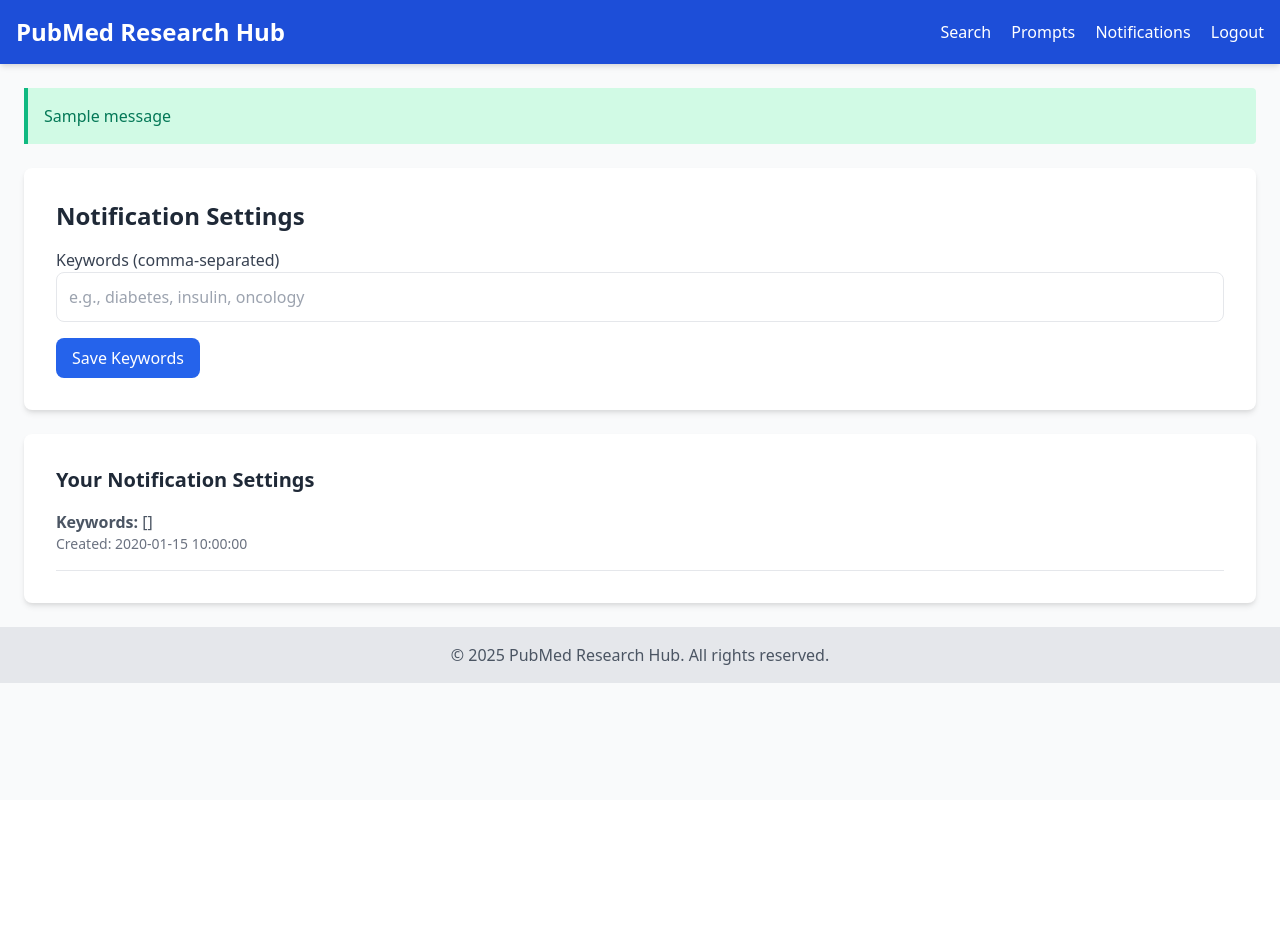
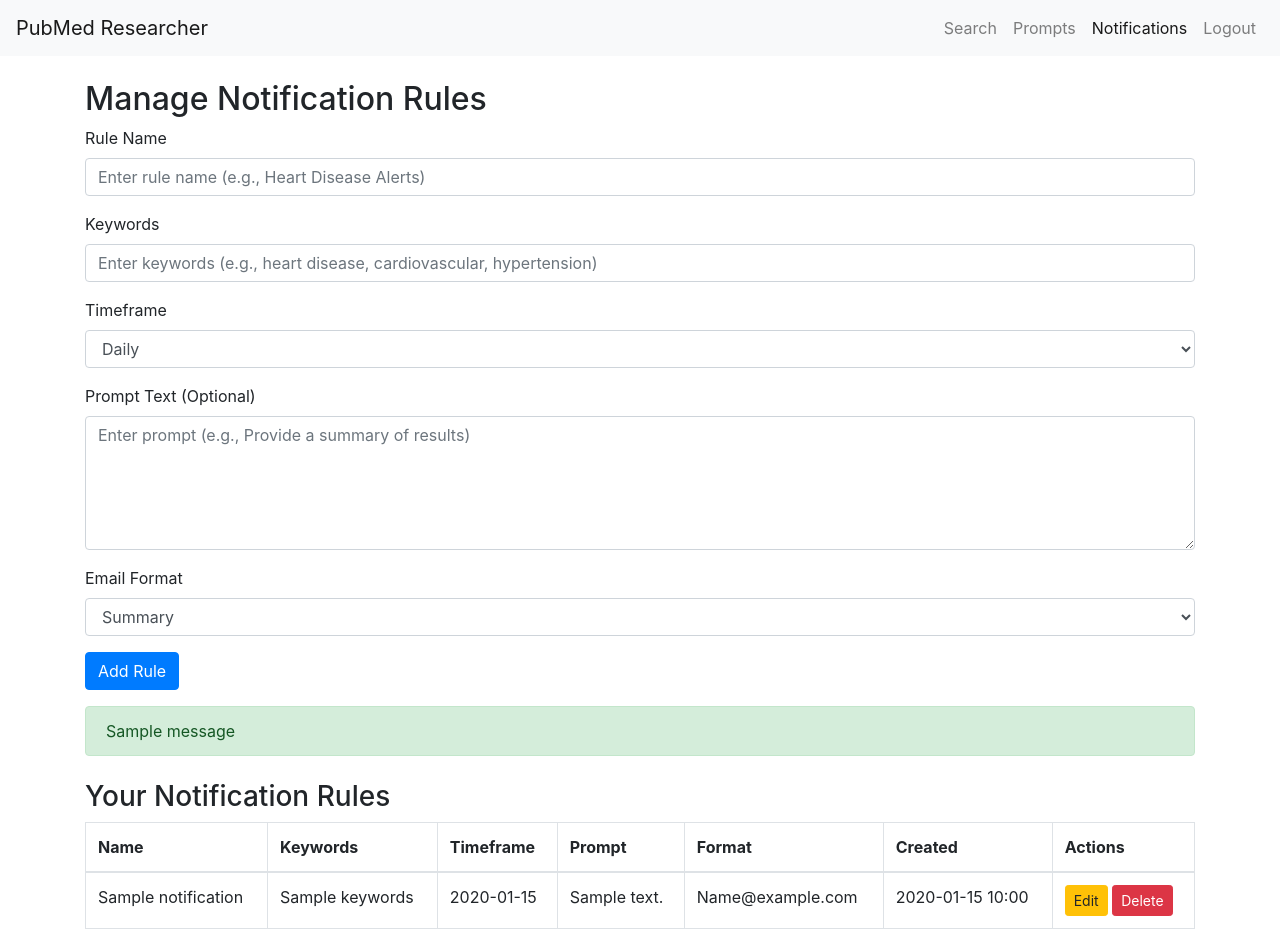
Before and after one commit to joepiercefireside/pubmedresearch, a Flask app: page /notifications in a window 1280 px wide. Before the commit the page ends 683 px from the top, so only its background shows below. Run offline with Flask 3, Linux system fonts and the light colour scheme; a user stored in the database is signed in; one stand-in notice (Sample message) is shown; a database or web service that is not in the repository returns one stand-in record (values such as "Sample title"); some libraries are stand-ins or nearby versions.

Commit message:
lots of changes for notifications

```diff
--- a/app.py
+++ b/app.py
@@ -16,6 +16,10 @@ from scipy.spatial.distance import cosine
 from dotenv import load_dotenv
 from datetime import datetime
 from collections import Counter
+from apscheduler.schedulers.background import BackgroundScheduler
+from apscheduler.triggers.cron import CronTrigger
+import sendgrid
+from sendgrid.helpers.mail import Mail, Email, To, Content
 
 load_dotenv()
 
@@ -29,11 +33,18 @@ login_manager.login_view = 'login'
 logging.basicConfig(level=logging.INFO)
 logger = logging.getLogger(__name__)
 
-# Load spaCy model with parser enabled
+# Load spaCy model
 nlp = spacy.load('en_core_web_sm', disable=['ner'])
 
 # Initialize embedding model
 embedding_model = None
+
+# Initialize scheduler
+scheduler = BackgroundScheduler()
+scheduler.start()
+
+# SendGrid client
+sg = sendgrid.SendGridAPIClient(os.environ.get('SENDGRID_API_KEY'))
 
 def load_embedding_model():
     global embedding_model
@@ -68,6 +79,66 @@ def load_user(user_id):
     if user:
         return User(user[0], user[1])
     return None
+
+def run_notification_rule(rule_id, user_id, keywords, prompt_text, email_format, user_email):
+    logger.info(f"Running notification rule {rule_id} for user {user_id}, keywords: {keywords}")
+    keywords_list = [k.strip() for k in keywords.split(',')]
+    intent = {'date': 'last+1+day[dp]'}  # Adjust based on timeframe
+    search_query = build_pubmed_query(keywords_list, intent)
+    try:
+        api_key = os.environ.get('PUBMED_API_KEY')
+        esearch_result = esearch(search_query, retmax=20, api_key=api_key)
+        pmids = esearch_result['esearchresult']['idlist']
+        if not pmids:
+            logger.info(f"No new results for rule {rule_id}")
+            return
+
+        efetch_xml = efetch(pmids, api_key=api_key)
+        results = parse_efetch_xml(efetch_xml)
+
+        # Generate output
+        output_type = "summary" if prompt_text and "summary" in prompt_text.lower() else "list"
+        is_multi_paragraph = "multi-paragraph" in (prompt_text or "").lower()
+        is_cumulative = True
+        prompt_output = generate_prompt_output(keywords, results, prompt_text, output_type, is_multi_paragraph, is_cumulative)
+
+        # Send email
+        message = Mail(
+            from_email=Email("notifications@pubmedresearcher.com"),
+            to_emails=To(user_email),
+            subject=f"PubMedResearcher Notification: {keywords}",
+            plain_text_content=prompt_output
+        )
+        response = sg.send(message)
+        logger.info(f"Email sent for rule {rule_id}, status: {response.status_code}")
+    except Exception as e:
+        logger.error(f"Error running notification rule {rule_id}: {str(e)}")
+
+def schedule_notification_rules():
+    conn = get_db_connection()
+    cur = conn.cursor()
+    cur.execute("SELECT n.id, n.user_id, n.keywords, n.timeframe, n.prompt_text, n.email_format, u.email "
+                "FROM notifications n JOIN users u ON n.user_id = u.id")
+    rules = cur.fetchall()
+    cur.close()
+    conn.close()
+
+    for rule in rules:
+        rule_id, user_id, keywords, timeframe, prompt_text, email_format, user_email = rule
+        cron_trigger = {
+            'daily': CronTrigger(hour=8, minute=0),
+            'weekly': CronTrigger(day_of_week='mon', hour=8, minute=0),
+            'monthly': CronTrigger(day=1, hour=8, minute=0),
+            'annually': CronTrigger(month=1, day=1, hour=8, minute=0)
+        }[timeframe]
+        scheduler.add_job(
+            run_notification_rule,
+            trigger=cron_trigger,
+            args=[rule_id, user_id, keywords, prompt_text, email_format, user_email],
+            id=f"notification_{rule_id}",
+            replace_existing=True
+        )
+    logger.info("Scheduled notification rules")
 
 @app.route('/')
 def index():
@@ -235,7 +306,7 @@ def parse_efetch_xml(xml_content):
 
 def parse_prompt(prompt_text):
     if not prompt_text:
-        return 20, "summary", False, True  # Default to cumulative summary
+        return 20, "summary", False, True
     prompt_text = prompt_text.lower()
     match = re.search(r'return\s+(\d+)\s+results', prompt_text)
     result_count = int(match.group(1)) if match else 20
@@ -309,7 +380,6 @@ def generate_prompt_output(query, results, prompt_text, output_type, is_multi_pa
             return f"No results found for '{query}' in {target_year}. Try broadening the search to recent years."
         results = filtered_results
 
-    # Extract key concepts from abstracts
     all_abstracts = " ".join(r['abstract'] or "" for r in results)
     doc = nlp(all_abstracts)
     key_concepts = []
@@ -320,10 +390,8 @@ def generate_prompt_output(query, results, prompt_text, output_type, is_multi_pa
     key_concepts_str = ", ".join([concept for concept, _ in concept_counts]) if concept_counts else "no key concepts identified"
     logger.info(f"Key concepts extracted: {key_concepts_str}")
 
-    # Generate output based on type
     if output_type == "summary":
         if is_cumulative:
-            # Cumulative summary
             combined_text = " ".join([r['abstract'] or r['title'] for r in results])
             if is_multi_paragraph:
                 output = f"Multi-Paragraph Summary for '{query}' (Year: {target_year or 'Recent'}):\n\n"
@@ -334,7 +402,6 @@ def generate_prompt_output(query, results, prompt_text, output_type, is_multi_pa
                 output = f"Summary for '{query}' (Year: {target_year or 'Recent'}):\n\n"
                 output += f"Research on {query} centers on {key_concepts_str}. The collective findings indicate {combined_text[:300]}... This summary integrates {len(results)} PubMed articles to highlight key advancements."
         else:
-            # Per-result summary
             combined_text = "\n".join([f"{r['title']}: {r['abstract'] or 'No abstract'}" for r in results])
             if is_multi_paragraph:
                 output = f"Multi-Paragraph Summary for '{query}' (Year: {target_year or 'Recent'}):\n\n"
@@ -572,17 +639,145 @@ def notifications():
     conn = get_db_connection()
     cur = conn.cursor()
     if request.method == 'POST':
+        rule_name = request.form.get('rule_name')
         keywords = request.form.get('keywords')
-        cur.execute("INSERT INTO notifications (user_id, keywords) VALUES (%s, %s) ON CONFLICT (user_id) DO UPDATE SET keywords = %s",
-                    (current_user.id, keywords, keywords))
-        conn.commit()
-        flash('Notification settings updated.', 'success')
-        return redirect(url_for('notifications'))
-    cur.execute("SELECT keywords FROM notifications WHERE user_id = %s", (current_user.id,))
-    notifications = cur.fetchone()
+        timeframe = request.form.get('timeframe')
+        prompt_text = request.form.get('prompt_text')
+        email_format = request.form.get('email_format')
+
+        if not all([rule_name, keywords, timeframe, email_format]):
+            flash('All fields except prompt text are required.', 'error')
+        elif timeframe not in ['daily', 'weekly', 'monthly', 'annually']:
+            flash('Invalid timeframe selected.', 'error')
+        elif email_format not in ['summary', 'list', 'detailed']:
+            flash('Invalid email format selected.', 'error')
+        else:
+            try:
+                cur.execute(
+                    "INSERT INTO notifications (user_id, rule_name, keywords, timeframe, prompt_text, email_format) "
+                    "VALUES (%s, %s, %s, %s, %s, %s)",
+                    (current_user.id, rule_name, keywords, timeframe, prompt_text, email_format)
+                )
+                conn.commit()
+                flash('Notification rule created successfully.', 'success')
+                # Reschedule jobs
+                schedule_notification_rules()
+            except Exception as e:
+                conn.rollback()
+                logger.error(f"Error creating notification: {str(e)}")
+                flash(f'Failed to create notification rule: {str(e)}', 'error')
+
+    cur.execute(
+        "SELECT id, rule_name, keywords, timeframe, prompt_text, email_format, created_at "
+        "FROM notifications WHERE user_id = %s ORDER BY created_at DESC",
+        (current_user.id,)
+    )
+    notifications = [
+        {
+            'id': n[0],
+            'rule_name': n[1],
+            'keywords': n[2],
+            'timeframe': n[3],
+            'prompt_text': n[4],
+            'email_format': n[5],
+            'created_at': n[6]
+        } for n in cur.fetchall()
+    ]
     cur.close()
     conn.close()
     return render_template('notifications.html', notifications=notifications)
 
+@app.route('/notifications/edit/<int:id>', methods=['GET', 'POST'])
+@login_required
+def edit_notification(id):
+    conn = get_db_connection()
+    cur = conn.cursor()
+    cur.execute(
+        "SELECT id, rule_name, keywords, timeframe, prompt_text, email_format "
+        "FROM notifications WHERE id = %s AND user_id = %s",
+        (id, current_user.id)
+    )
+    notification = cur.fetchone()
+
+    if not notification:
+        cur.close()
+        conn.close()
+        flash('Notification rule not found or you do not have permission to edit it.', 'error')
+        return redirect(url_for('notifications'))
+
+    if request.method == 'POST':
+        rule_name = request.form.get('rule_name')
+        keywords = request.form.get('keywords')
+        timeframe = request.form.get('timeframe')
+        prompt_text = request.form.get('prompt_text')
+        email_format = request.form.get('email_format')
+
+        if not all([rule_name, keywords, timeframe, email_format]):
+            flash('All fields except prompt text are required.', 'error')
+        elif timeframe not in ['daily', 'weekly', 'monthly', 'annually']:
+            flash('Invalid timeframe selected.', 'error')
+        elif email_format not in ['summary', 'list', 'detailed']:
+            flash('Invalid email format selected.', 'error')
+        else:
+            try:
+                cur.execute(
+                    "UPDATE notifications SET rule_name = %s, keywords = %s, timeframe = %s, prompt_text = %s, email_format = %s "
+                    "WHERE id = %s AND user_id = %s",
+                    (rule_name, keywords, timeframe, prompt_text, email_format, id, current_user.id)
+                )
+                conn.commit()
+                flash('Notification rule updated successfully.', 'success')
+                schedule_notification_rules()
+                cur.close()
+                conn.close()
+                return redirect(url_for('notifications'))
+            except Exception as e:
+                conn.rollback()
+                logger.error(f"Error updating notification: {str(e)}")
+                flash(f'Failed to update notification rule: {str(e)}', 'error')
+
+    cur.close()
+    conn.close()
+    return render_template('notification_edit.html', notification={
+        'id': notification[0],
+        'rule_name': notification[1],
+        'keywords': notification[2],
+        'timeframe': notification[3],
+        'prompt_text': notification[4],
+        'email_format': notification[5]
+    })
+
+@app.route('/notifications/delete/<int:id>', methods=['POST'])
+@login_required
+def delete_notification(id):
+    conn = get_db_connection()
+    cur = conn.cursor()
+    cur.execute('SELECT id FROM notifications WHERE id = %s AND user_id = %s', (id, current_user.id))
+    notification = cur.fetchone()
+
+    if not notification:
+        cur.close()
+        conn.close()
+        flash('Notification rule not found or you do not have permission to delete it.', 'error')
+        return redirect(url_for('notifications'))
+
+    try:
+        cur.execute('DELETE FROM notifications WHERE id = %s AND user_id = %s', (id, current_user.id))
+        conn.commit()
+        flash('Notification rule deleted successfully.', 'success')
+        schedule_notification_rules()
+    except Exception as e:
+        conn.rollback()
+        logger.error(f"Error deleting notification: {str(e)}")
+        flash(f'Failed to delete notification rule: {str(e)}', 'error')
+    finally:
+        cur.close()
+        conn.close()
+
+    return redirect(url_for('notifications'))
+
+# Schedule notifications on startup
+schedule_notification_rules()
+
 if __name__ == '__main__':
     app.run(debug=True)
--- a/requirements.txt
+++ b/requirements.txt
@@ -11,5 +11,9 @@ tqdm==4.66.4
 requests==2.31.0
 ratelimit==2.2.1
 python-dotenv==1.0.1
+transformers==4.41.2
+hf_xet==1.1.0
+jinja2==3.1.2
+python-apscheduler==3.10.4
+python-sendgrid==6.11.0
 en-core-web-sm @ https://github.com/explosion/spacy-models/releases/download/en_core_web_sm-3.7.1/en_core_web_sm-3.7.1-py3-none-any.whl
-hf_xet==1.1.0
--- a/templates/notifications.html
+++ b/templates/notifications.html
@@ -1,57 +1,127 @@
 <!DOCTYPE html>
-<html lang="en">
+<html>
 <head>
-    <meta charset="UTF-8">
-    <meta name="viewport" content="width=device-width, initial-scale=1.0">
-    <title>Notifications - PubMed Research Hub</title>
-    <link href="https://cdn.jsdelivr.net/npm/tailwindcss@2.2.19/dist/tailwind.min.css" rel="stylesheet">
+    <title>Notifications - PubMed Researcher</title>
+    <link rel="stylesheet" href="https://stackpath.bootstrapcdn.com/bootstrap/4.5.2/css/bootstrap.min.css">
+    <link rel="stylesheet" href="{{ url_for('static', filename='styles.css') }}">
+    <style>
+        .modal-content { border-radius: 0.5rem; }
+        .modal-header { background-color: #dc3545; color: white; }
+    </style>
 </head>
-<body class="bg-gray-50 font-sans">
-    <header class="bg-blue-700 text-white shadow-md">
-        <nav class="container mx-auto p-4 flex justify-between items-center">
-            <a href="{{ url_for('index') }}" class="text-2xl font-semibold">PubMed Research Hub</a>
-            <div class="space-x-4">
-                <a href="{{ url_for('search') }}" class="hover:underline">Search</a>
-                <a href="{{ url_for('prompt') }}" class="hover:underline">Prompts</a>
-                <a href="{{ url_for('notifications') }}" class="hover:underline">Notifications</a>
-                <a href="{{ url_for('logout') }}" class="hover:underline">Logout</a>
+<body>
+    <nav class="navbar navbar-expand-lg navbar-light bg-light">
+        <a class="navbar-brand" href="{{ url_for('index') }}">PubMed Researcher</a>
+        <button class="navbar-toggler" type="button" data-toggle="collapse" data-target="#navbarNav" aria-controls="navbarNav" aria-expanded="false" aria-label="Toggle navigation">
+            <span class="navbar-toggler-icon"></span>
+        </button>
+        <div class="collapse navbar-collapse" id="navbarNav">
+            <ul class="navbar-nav ml-auto">
+                <li class="nav-item"><a class="nav-link" href="{{ url_for('search') }}">Search</a></li>
+                <li class="nav-item"><a class="nav-link" href="{{ url_for('prompt') }}">Prompts</a></li>
+                <li class="nav-item active"><a class="nav-link" href="{{ url_for('notifications') }}">Notifications</a></li>
+                <li class="nav-item"><a class="nav-link" href="{{ url_for('logout') }}">Logout</a></li>
+            </ul>
+        </div>
+    </nav>
+    <div class="container mt-4">
+        <h2>Manage Notification Rules</h2>
+        <form method="POST">
+            <div class="form-group">
+                <label for="rule_name">Rule Name</label>
+                <input type="text" class="form-control" id="rule_name" name="rule_name" placeholder="Enter rule name (e.g., Heart Disease Alerts)">
             </div>
-        </nav>
-    </header>
-    <main class="container mx-auto p-6">
-        {% for message in get_flashed_messages(with_categories=true) %}
-            <div class="bg-{{ 'green' if message[0] == 'success' else 'red' }}-100 border-l-4 border-{{ 'green' if message[0] == 'success' else 'red' }}-500 text-{{ 'green' if message[0] == 'success' else 'red' }}-700 p-4 mb-6 rounded-r">
-                {{ message[1] }}
+            <div class="form-group">
+                <label for="keywords">Keywords</label>
+                <input type="text" class="form-control" id="keywords" name="keywords" placeholder="Enter keywords (e.g., heart disease, cardiovascular, hypertension)">
             </div>
-        {% endfor %}
-        <section class="bg-white p-8 rounded-lg shadow-md mb-6">
-            <h1 class="text-2xl font-bold text-gray-800 mb-4">Notification Settings</h1>
-            <form method="POST" class="space-y-4">
-                <div>
-                    <label for="keywords" class="block text-gray-700 font-medium">Keywords (comma-separated)</label>
-                    <input type="text" name="keywords" id="keywords" class="w-full p-3 border rounded-lg focus:outline-none focus:ring-2 focus:ring-blue-500" placeholder="e.g., diabetes, insulin, oncology" required>
-                </div>
-                <button type="submit" class="bg-blue-600 text-white px-4 py-2 rounded-lg hover:bg-blue-700">Save Keywords</button>
-            </form>
-        </section>
-        <section class="bg-white p-8 rounded-lg shadow-md">
-            <h2 class="text-xl font-bold text-gray-800 mb-4">Your Notification Settings</h2>
-            {% if notifications %}
-                <div class="space-y-4">
+            <div class="form-group">
+                <label for="timeframe">Timeframe</label>
+                <select class="form-control" id="timeframe" name="timeframe">
+                    <option value="daily">Daily</option>
+                    <option value="weekly">Weekly</option>
+                    <option value="monthly">Monthly</option>
+                    <option value="annually">Annually</option>
+                </select>
+            </div>
+            <div class="form-group">
+                <label for="prompt_text">Prompt Text (Optional)</label>
+                <textarea class="form-control" id="prompt_text" name="prompt_text" rows="5" placeholder="Enter prompt (e.g., Provide a summary of results)"></textarea>
+            </div>
+            <div class="form-group">
+                <label for="email_format">Email Format</label>
+                <select class="form-control" id="email_format" name="email_format">
+                    <option value="summary">Summary</option>
+                    <option value="list">List</option>
+                    <option value="detailed">Detailed</option>
+                </select>
+            </div>
+            <button type="submit" class="btn btn-primary">Add Rule</button>
+        </form>
+        {% with messages = get_flashed_messages(with_categories=true) %}
+            {% if messages %}
+                {% for category, message in messages %}
+                    <div class="alert alert-{{ 'danger' if category == 'error' else 'success' }} mt-3">
+                        {{ message }}
+                    </div>
+                {% endfor %}
+            {% endif %}
+        {% endwith %}
+        {% if notifications %}
+            <h3 class="mt-4">Your Notification Rules</h3>
+            <table class="table table-bordered mt-2">
+                <thead>
+                    <tr>
+                        <th>Name</th>
+                        <th>Keywords</th>
+                        <th>Timeframe</th>
+                        <th>Prompt</th>
+                        <th>Format</th>
+                        <th>Created</th>
+                        <th>Actions</th>
+                    </tr>
+                </thead>
+                <tbody>
                     {% for notification in notifications %}
-                        <div class="border-b pb-4">
-                            <p class="text-gray-600"><strong>Keywords:</strong> {{ notification.keywords | tojson | safe }}</p>
-                            <p class="text-gray-500 text-sm">Created: {{ notification.created_at.strftime('%Y-%m-%d %H:%M:%S') }}</p>
-                        </div>
+                        <tr>
+                            <td>{{ notification.rule_name }}</td>
+                            <td>{{ notification.keywords }}</td>
+                            <td>{{ notification.timeframe.capitalize() }}</td>
+                            <td>{{ notification.prompt_text|truncate(50) or 'None' }}</td>
+                            <td>{{ notification.email_format.capitalize() }}</td>
+                            <td>{{ notification.created_at.strftime('%Y-%m-%d %H:%M') }}</td>
+                            <td>
+                                <a href="{{ url_for('edit_notification', id=notification.id) }}" class="btn btn-sm btn-warning">Edit</a>
+                                <button type="button" class="btn btn-sm btn-danger" data-toggle="modal" data-target="#deleteModal-{{ notification.id }}">Delete</button>
+                                <div class="modal fade" id="deleteModal-{{ notification.id }}" tabindex="-1" role="dialog">
+                                    <div class="modal-dialog" role="document">
+                                        <div class="modal-content">
+                                            <div class="modal-header">
+                                                <h5 class="modal-title">Confirm Delete</h5>
+                                                <button type="button" class="close" data-dismiss="modal" aria-label="Close">
+                                                    <span aria-hidden="true">&times;</span>
+                                                </button>
+                                            </div>
+                                            <div class="modal-body">
+                                                Are you sure you want to delete the notification rule "{{ notification.rule_name }}"?
+                                            </div>
+                                            <div class="modal-footer">
+                                                <form action="{{ url_for('delete_notification', id=notification.id) }}" method="POST">
+                                                    <button type="submit" class="btn btn-danger">Delete</button>
+                                                    <button type="button" class="btn btn-secondary" data-dismiss="modal">Cancel</button>
+                                                </form>
+                                            </div>
+                                        </div>
+                                    </div>
+                                </div>
+                            </td>
+                        </tr>
                     {% endfor %}
-                </div>
-            {% else %}
-                <p class="text-gray-600">No notification settings saved yet.</p>
-            {% endif %}
-        </section>
-    </main>
-    <footer class="bg-gray-200 p-4 text-center text-gray-600">
-        <p>&copy; 2025 PubMed Research Hub. All rights reserved.</p>
-    </footer>
+                </tbody>
+            </table>
+        {% endif %}
+    </div>
+    <script src="https://code.jquery.com/jquery-3.5.1.slim.min.js"></script>
+    <script src="https://cdn.jsdelivr.net/npm/bootstrap@4.5.2/dist/js/bootstrap.bundle.min.js"></script>
 </body>
 </html>
```
Also changed, not shown: templates/notification_edit.html (added, +71 -0 lines).
